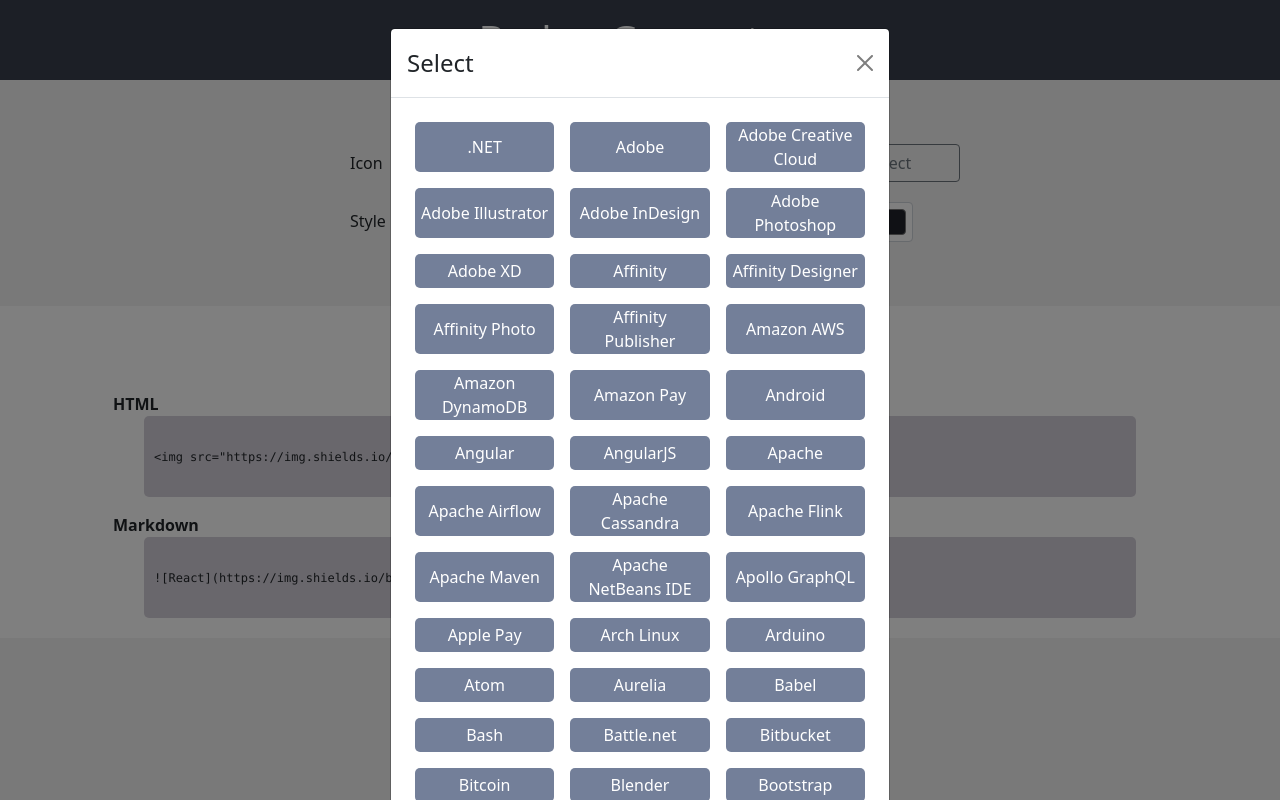
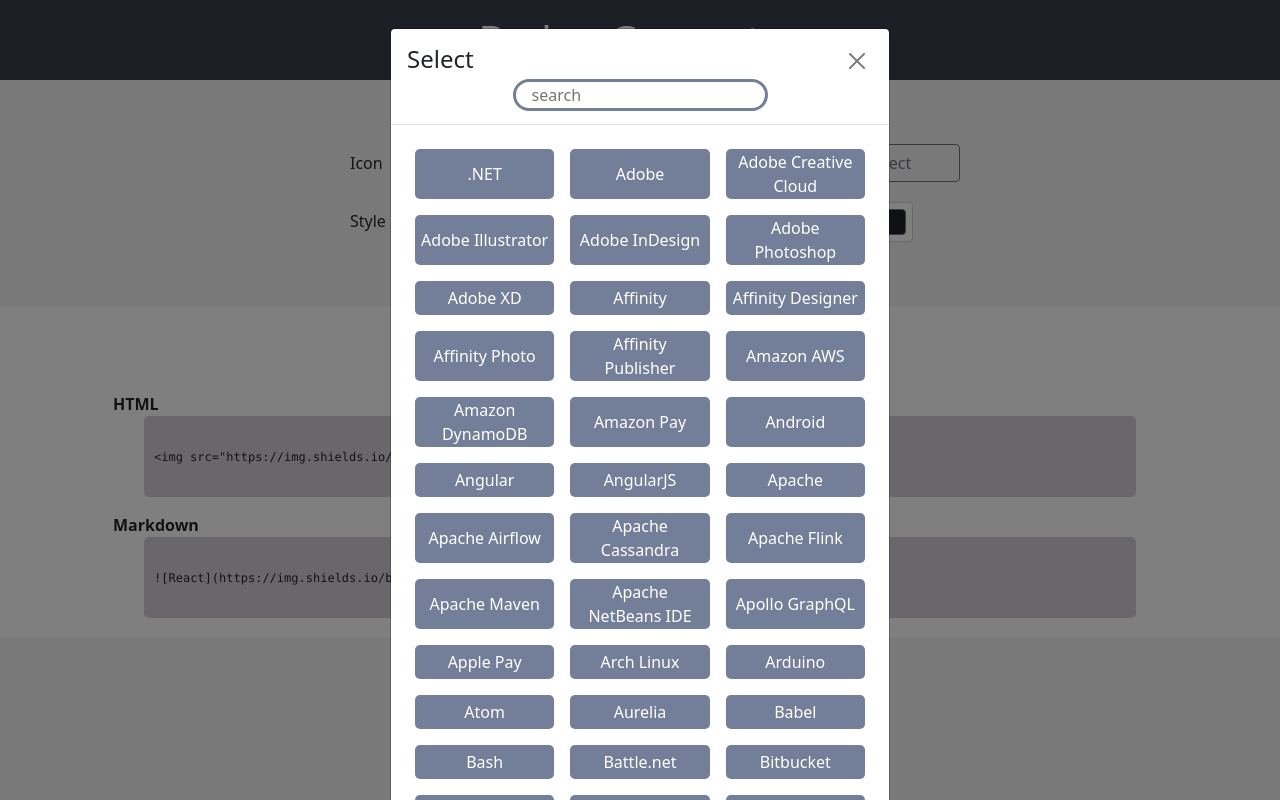
Before and after one commit to SuzukiKatsuma/badge-generator, a React (Create React App) app: page / in a window 1280 px wide. Both pictures are taken after a click on the button "Select". Built offline with nearby package versions, Linux system fonts and the light colour scheme; grey boxes are pictures that could not be loaded.

Commit message:
feat: icon search
アイコンを検索できる機能の追加

```diff
--- a/public/index.html
+++ b/public/index.html
@@ -8,12 +8,14 @@
   <meta name="description" content="shields.io のバッジを簡単に作成するためのアプリです。アイコン・スタイル・背景色を変更できます。" />
   <meta name="theme-color" content="#f3f3f2" />
   <meta name="viewport" content="width=device-width, initial-scale=1" />
+
   <meta property="og:title" content="Badge Generator &middot; shields.io のバッジを簡単に作成" />
   <meta property="og:description" content="shields.io のバッジを簡単に作成するためのアプリです。アイコン・スタイル・背景色を変更できます。" />
   <meta property="og:url" content="https://suzukikatsuma.github.io/badge-generator/" />
   <meta property="og:local" content="ja_JP">
   <meta property="og:type" content="website" />
   <meta property="og:site_name" content="Badge Generator" />
+
   <link rel="icon" href="%PUBLIC_URL%/favicon.ico" />
   <link rel="apple-touch-icon" href="%PUBLIC_URL%/logo192.png" />
   <link rel="manifest" href="%PUBLIC_URL%/manifest.json" />
--- a/src/App.js
+++ b/src/App.js
@@ -1,50 +1,58 @@
-import React from 'react';
-import { Button, Form, Modal } from 'react-bootstrap';
-import './index.scss';
-import Data from './data.json';
-import Outputs from './components/Outputs';
+import React from "react";
+import { Button, Form, Modal } from "react-bootstrap";
+import "./index.scss";
+import Data from "./data.json";
+import Outputs from "./components/Outputs";
 
 export default class Generator extends React.Component {
   constructor(props) {
     super(props);
     this.state = {
       isShow: false,
-      status: 'React',
-      color: '20232a',
-      style: 'flat'
+      search: "",
+      status: "React",
+      color: "20232a",
+      style: "flat"
     };
 
+    this.handleToggle = this.handleToggle.bind(this);
+    this.handleSearch = this.handleSearch.bind(this);
+    this.handleClick = this.handleClick.bind(this);
     this.handleChange = this.handleChange.bind(this);
-    this.handleToggle = this.handleToggle.bind(this);
-    this.handleClick = this.handleClick.bind(this);
     this.handleColorPicke = this.handleColorPicke.bind(this);
-  }
-
-  handleChange(event) {
-    this.setState({ style: event.target.value });
   }
 
   handleToggle() {
     this.setState({ isShow: !this.state.isShow });
   }
 
-  handleClick(event) {
+  handleSearch({ target }) {
+    this.setState({ search: target.value })
+  }
+
+  handleClick({ currentTarget }) {
     this.setState({
-      status: event.currentTarget.name,
-      color: event.currentTarget.getAttribute('data-color'),
-      isShow: !this.state.isShow
+      isShow: !this.state.isShow,
+      status: currentTarget.name,
+      color: currentTarget.getAttribute("data-color")
     });
   }
 
-  handleColorPicke(event) {
-    const setColor = event.currentTarget.value.slice(1);
+  handleChange({ target }) {
+    this.setState({ style: target.value });
+  }
+
+  handleColorPicke({ currentTarget }) {
+    const setColor = currentTarget.value.slice(1);
     this.setState({ color: setColor });
   }
 
   render() {
-    const lists = Data.map((d) =>
-      <button className="list-item" key={d.id} name={d.name} data-color={d.color} onClick={this.handleClick}>
-        <p className="align-center m-0">{d.name}</p>
+    const search = this.state.search.toUpperCase();
+    const lists = Data.map(({ name, color }, index) =>
+      (search === "" || name.toUpperCase().indexOf(search) !== -1) &&
+      <button className="list-item" key={index} name={name} data-color={color} onClick={this.handleClick}>
+        <p className="align-center m-0">{name}</p>
       </button>
     );
 
@@ -68,14 +76,20 @@
               <option value="social">social</option>
             </Form.Select>
             <Form.Label column sm="2" htmlFor="color">Color</Form.Label>
-            <Form.Control id="color" name="color" type="color" value={'#' + this.state.color} onChange={this.handleColorPicke} />
+            <Form.Control id="color" name="color" type="color" value={`#${this.state.color}`} onChange={this.handleColorPicke} />
           </Form.Group>
         </Form>
 
         <>
           <Modal show={this.state.isShow} onHide={this.handleToggle}>
             <Modal.Header closeButton>
-              <Modal.Title>Select</Modal.Title>
+              <div>
+                <h4>Select</h4>
+                <form className="search-box" role="search">
+                  <input id="search" placeholder="search" value={this.state.search} onChange={this.handleSearch}>
+                  </input>
+                </form>
+              </div>
             </Modal.Header>
             <Modal.Body className="list-item-body">
               {lists}
@@ -88,7 +102,7 @@
           color={this.state.color}
           style={this.state.style}
         />
-      </main >
+      </main>
     );
   }
 }
--- a/src/index.scss
+++ b/src/index.scss
@@ -73,6 +73,33 @@
 /********************/
 /*       Modal      */
 /********************/
+.modal-header {
+  display: block;
+  position: relative;
+}
+
+.btn-close {
+  margin: 0;
+  position: absolute;
+  right: 24px;
+  top: 24px;
+}
+
+.search-box {
+  text-align: center;
+
+  input {
+    border: none;
+    border-radius: 18px;
+    outline: 3px solid #737f99;
+    padding-left: 16px;
+
+    &:focus {
+      outline: 3px solid #99a9cc;
+    }
+  }
+}
+
 .list-item-body {
   display: grid;
   grid-auto-rows: minmax(50px, auto);
```
